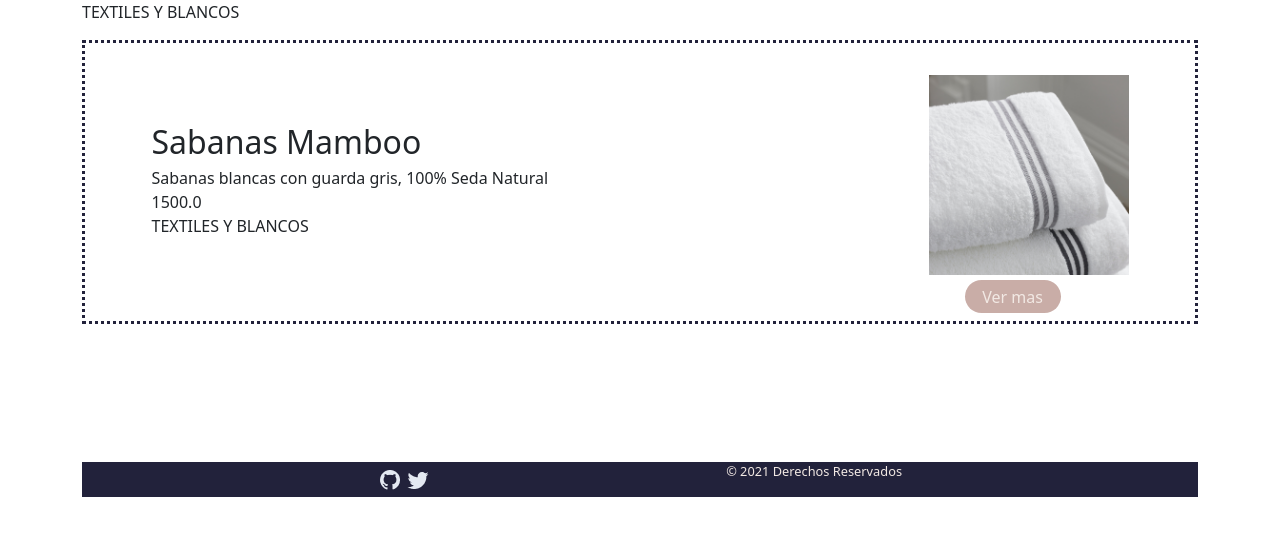
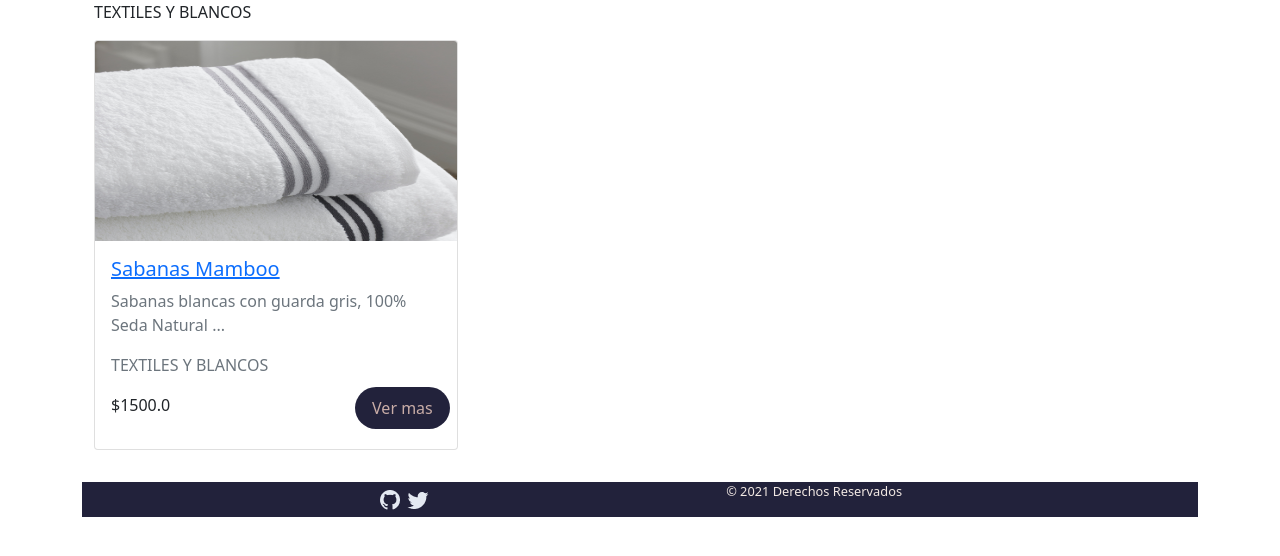
Before and after one commit to SebasGalvan/JAGUARETE-KAA-S.A, a Django app: page /categoria/2 in a window 1280 px wide. Shown: the part 150-706 px from the top of the page. Run offline with Django 3.2, Linux system fonts and the light colour scheme; data comes from the database, SQL or seed files in the repository; some libraries are stand-ins or nearby versions; some web fonts are replaced.

Commit message:
[REFACTOR] Corregir bootstrap, usando cards

```diff
--- a/CARRITO/templates/header.html
+++ b/CARRITO/templates/header.html
@@ -2,11 +2,16 @@
 
     <div class="row">
 
+
             <div class="col" id="logo_marca" >
                 <div class="logo_jk">
-                    <p id="logo_jk">JK</p>
+                     <a href="{% url 'Home' %}" style="text-decoration: none;">
+                         <p id="logo_jk">JK</p>
+                    </a>
                 </div>
-                <p id="marca">Jaguarete Kaa SA</p>
+                <a href="{% url 'Home' %}" style="text-decoration: none;">
+                    <p id="marca">Jaguarete Kaa SA</p>
+                </a>
             </div>
 
 
--- a/CARRITO/templates/productos/resultados_buqueda.html
+++ b/CARRITO/templates/productos/resultados_buqueda.html
@@ -7,7 +7,7 @@
 
 {% block content %}
 
-    <div class="contenedor_productos">
+    <div class="contenedor_productos container">
 
     {% if mensaje %}
 
@@ -17,44 +17,47 @@
     {% elif productos_encontrados %}
         <p>Esta buscando : {{query}}</p>
             <p>Productos encontrados: {{productos_encontrados|length}} productos</p>
-
+                            <div class="row">
+                                <div class="card-group">
                                         {% for pr in productos_encontrados %}
-
-                            <div class="contenedor_de_productos">
-                                <div class="informacion">
-                                    <div class="titulo_producto">{{pr.titulo}}</div>
-                                     <div class="info_de_producto">{{pr.descripcion}}</div>
-                                    <div class="info_de_producto">{{pr.precio}}</div>
-                                    <div class="info_de_producto">{{pr.categoria}}</div>
+                                        <div class="col-lg-4 col-sm-6 col-md-6 col-xs-12 d-flex align-items-stretch">
+                                            <div class="card">
+                                                <a href="{% url 'verProducto' pr.id %}"><img src="{{ pr.imagenProducto.url }}" class="card-img-top" alt="Imagen producto" height="200px" width="auto" ></a>
+                                                <div class="card-body">
+                                                    <h5 class="card-title"><a class='link_pr_carro' href="{% url 'verProducto' pr.id %}">{{pr.titulo}}</a></h5>
+                                                    <p class="card-text text-muted">{{pr.descripcion}} ...</p>
+                                                    <p class="card-text text-muted">{{pr.categoria}}</p>
+                                                    <p class="card-text">${{pr.precio}}</p>
+                                                    <a class="btn btn_abajo boton_ver_mas" href="{% url 'verProducto' pr.id %}">Ver mas</a>
                                                 </div>
-                                <div class="col_imagen">
-                                         <img class="imagen_producto" src="{{ pr.imagenProducto.url }}" alt="" height="200px" width="auto" >
-                                        <a class="link_producto" href="{% url 'verProducto' pr.id %}">Ver mas</a>
                                             </div>
-
                                            </div>
-
                                         {%endfor%}
+                                </div>
+                            </div>
     {%elif productos%}
 
                 <div class="categoria_info">{{categoria}}</div>
 
 
+                <div class="row">
+                    <div class="card-group">
                             {% for pr in productos%}
-                        <div class="contenedor_de_productos">
-                        <div class="informacion">
-                            <div class="titulo_producto">{{pr.titulo}}</div>
-                             <div class="info_de_producto">{{pr.descripcion}}</div>
-                            <div class="info_de_producto">{{pr.precio}}</div>
-                            <div class="info_de_producto">{{pr.categoria}}</div>
+                            <div class="col-lg-4 col-sm-6 col-md-6 col-xs-12 d-flex align-items-stretch">
+                                <div class="card">
+                                    <a href="{% url 'verProducto' pr.id %}"><img src="{{ pr.imagenProducto.url }}" class="card-img-top" alt="Imagen producto" height="200px" width="auto" ></a>
+                                    <div class="card-body">
+                                        <h5 class="card-title"><a class='link_pr_carro' href="{% url 'verProducto' pr.id %}">{{pr.titulo}}</a></h5>
+                                        <p class="card-text text-muted">{{pr.descripcion}} ...</p>
+                                        <p class="card-text text-muted">{{pr.categoria}}</p>
+                                        <p class="card-text">${{pr.precio}}</p>
+                                        <a class="btn btn_abajo boton_ver_mas" href="{% url 'verProducto' pr.id %}">Ver mas</a>
                                     </div>
-                        <div class="col_imagen">
-                                 <img class="imagen_producto" src="{{ pr.imagenProducto.url }}" alt="" height="200px" width="auto" >
-                                <a class="link_producto" href="{% url 'verProducto' pr.id %}">Ver mas</a>
                                 </div>
-
                                </div>
                             {%endfor%}
+                    </div>
+                </div>
 
 
         {% else %}
```
Also changed, not shown: CARRITO/templates/carrito/carrito.html (+27 -25 lines), CARRITO/templates/contacto/contacto.html (+11 -4 lines), CARRITO/templates/home.html (+7 -5 lines), CARRITO/templates/productos/producto.html (+23 -16 lines). Lines whose indentation alone changed are shown as unchanged.
